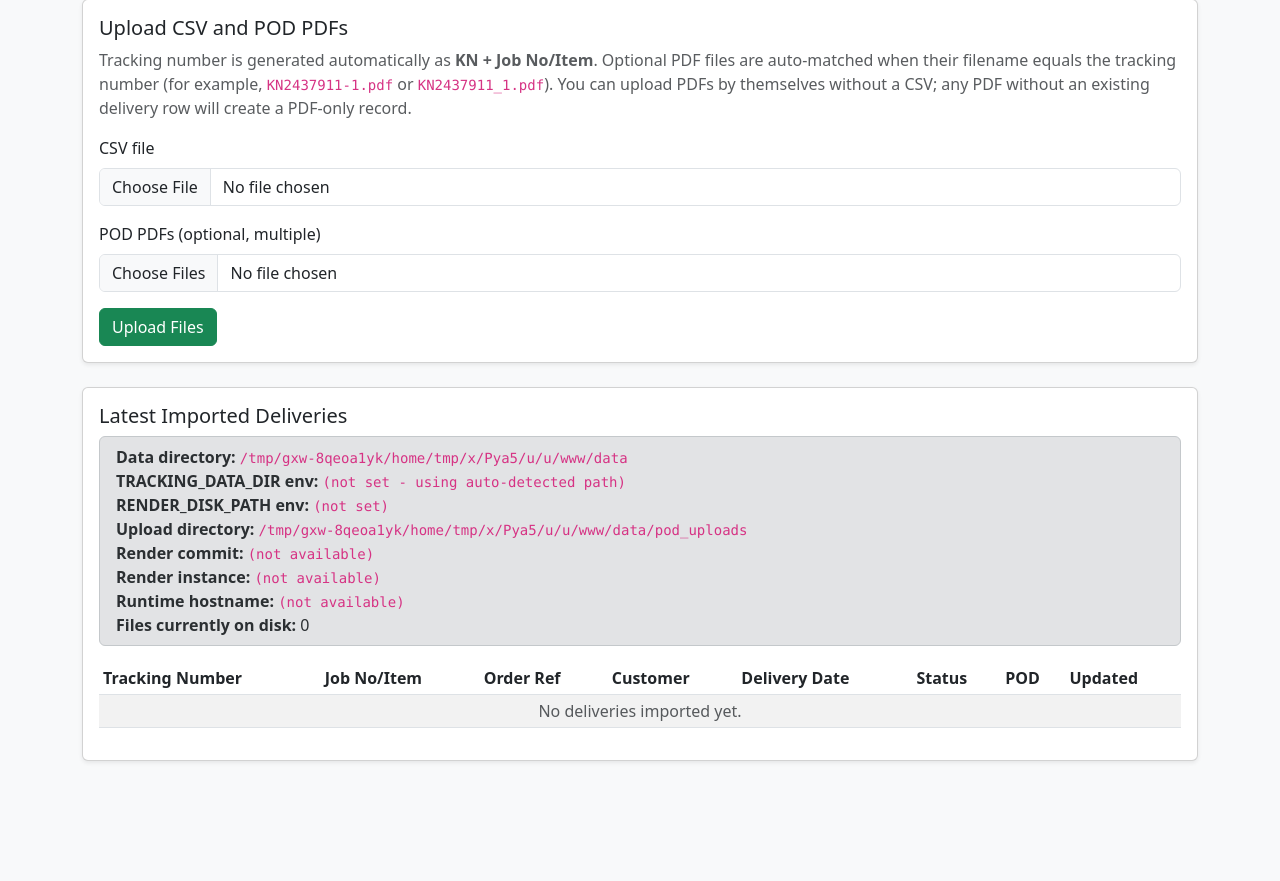
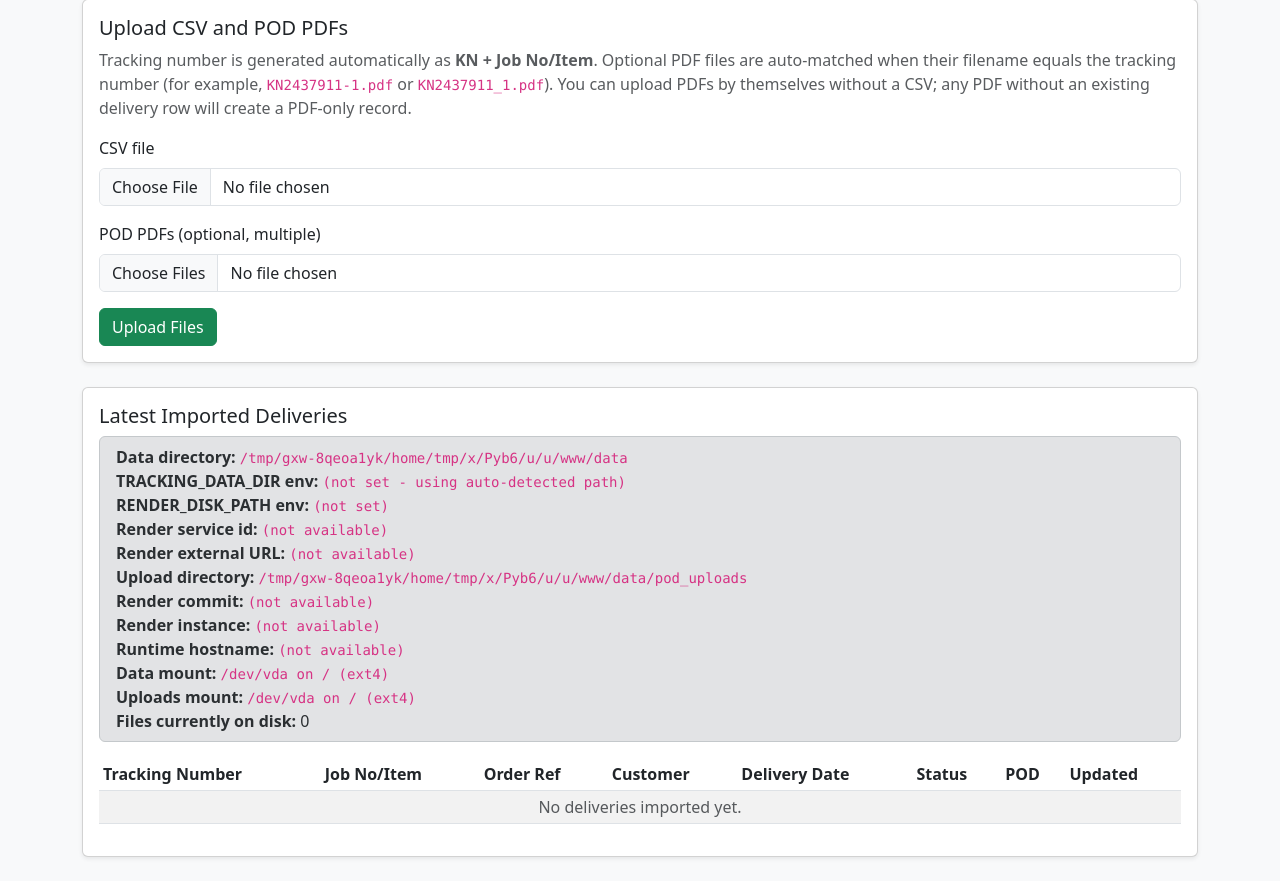
Before and after one commit to Silverlake-nacho/silverlake.tracking, a Flask app: page /admin in a window 1280 px wide. Shown: the part 87-968 px from the top of the page. Before the commit the page ends 849 px from the top, so only its background shows below. Run offline with Flask 3, Linux system fonts and the light colour scheme; the visitor is signed in with stand-in values (Sample User, id 1); data that the repository does not hold is empty.

Commit message:
Update admin.html

```diff
--- a/templates/admin.html
+++ b/templates/admin.html
@@ -51,10 +51,14 @@
             <div><strong>Data directory:</strong> <code>{{ data_dir }}</code></div>
             <div><strong>TRACKING_DATA_DIR env:</strong> <code>{{ tracking_data_dir_env or "(not set - using auto-detected path)" }}</code></div>
             <div><strong>RENDER_DISK_PATH env:</strong> <code>{{ render_disk_path_env or "(not set)" }}</code></div>
+            <div><strong>Render service id:</strong> <code>{{ render_service_id or "(not available)" }}</code></div>
+            <div><strong>Render external URL:</strong> <code>{{ render_external_url or "(not available)" }}</code></div>
             <div><strong>Upload directory:</strong> <code>{{ upload_dir }}</code></div>
             <div><strong>Render commit:</strong> <code>{{ render_git_commit or "(not available)" }}</code></div>
             <div><strong>Render instance:</strong> <code>{{ render_instance_id or "(not available)" }}</code></div>
             <div><strong>Runtime hostname:</strong> <code>{{ runtime_hostname or "(not available)" }}</code></div>
+            <div><strong>Data mount:</strong> <code>{{ data_mount.device }} on {{ data_mount.mount_point }} ({{ data_mount.fstype }})</code></div>
+            <div><strong>Uploads mount:</strong> <code>{{ uploads_mount.device }} on {{ uploads_mount.mount_point }} ({{ uploads_mount.fstype }})</code></div>
             <div><strong>Files currently on disk:</strong> {{ upload_dir_files|length }}</div>
             {% if missing_pdf_count %}
               <div class="text-danger"><strong>Warning:</strong> {{ missing_pdf_count }} row(s) reference a PDF filename that is missing on disk.</div>
```
